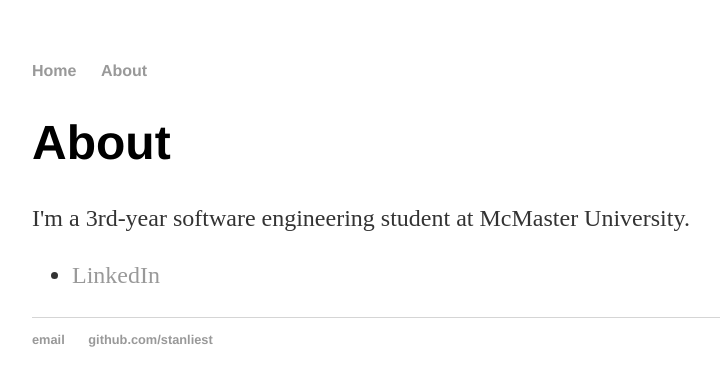
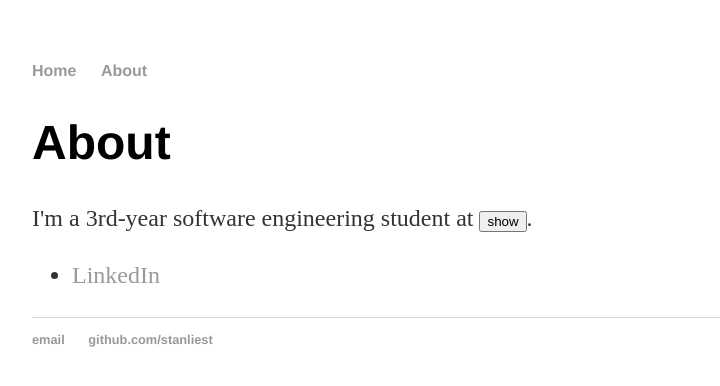
Before and after one commit to Stanliest/stanliest.github.com, a Jekyll site: the page built from about/index.html, in a window 1280 px wide. Shown: the top 386 px of the page, without its empty margins (160-880 px from the left). Built offline with Jekyll 4.4.1, drawn with Linux system fonts in a browser that asks for light colours.

Commit message:
trying js button

```diff
--- a/about/index.html
+++ b/about/index.html
@@ -4,7 +4,14 @@ title: about Stanley Liu
 ---
 	<div class="about">
 		<h1>About</h1>
-		<p> I'm a 3rd-year software engineering student at McMaster University.</p>
+		<p> I'm a 3rd-year software engineering student at <button onclick= "showUni()">show</button>.</p>
+
+		<p id="demo"></p>
+		<script>
+			function showUni() {
+			    document.getElementById("demo").innerHTML = "McMaster University";
+			}
+		</script>
 
 		<ul class="contacts">
 			<li><a href="https://www.linkedin.com/in/liu-stanley">LinkedIn</a></li>
```
